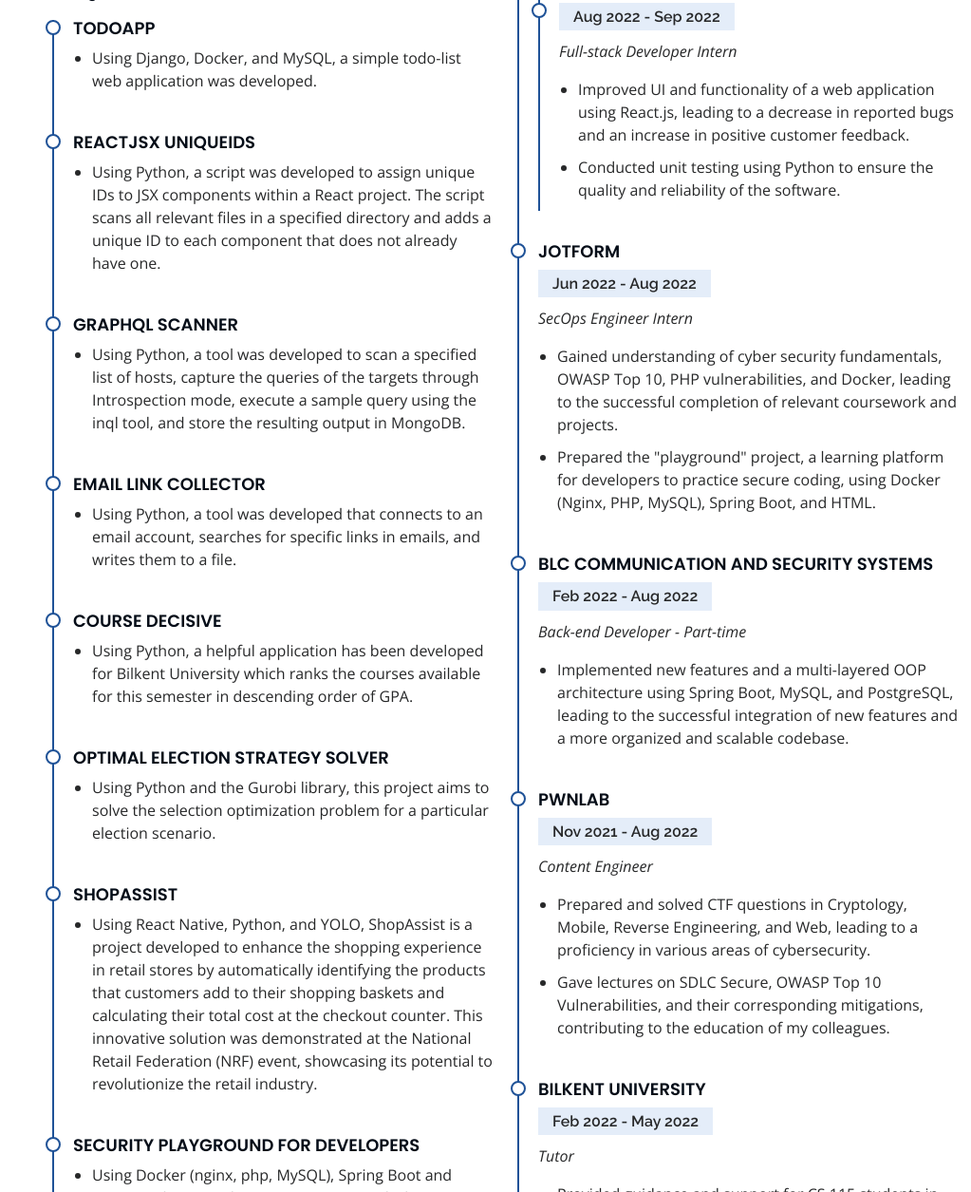
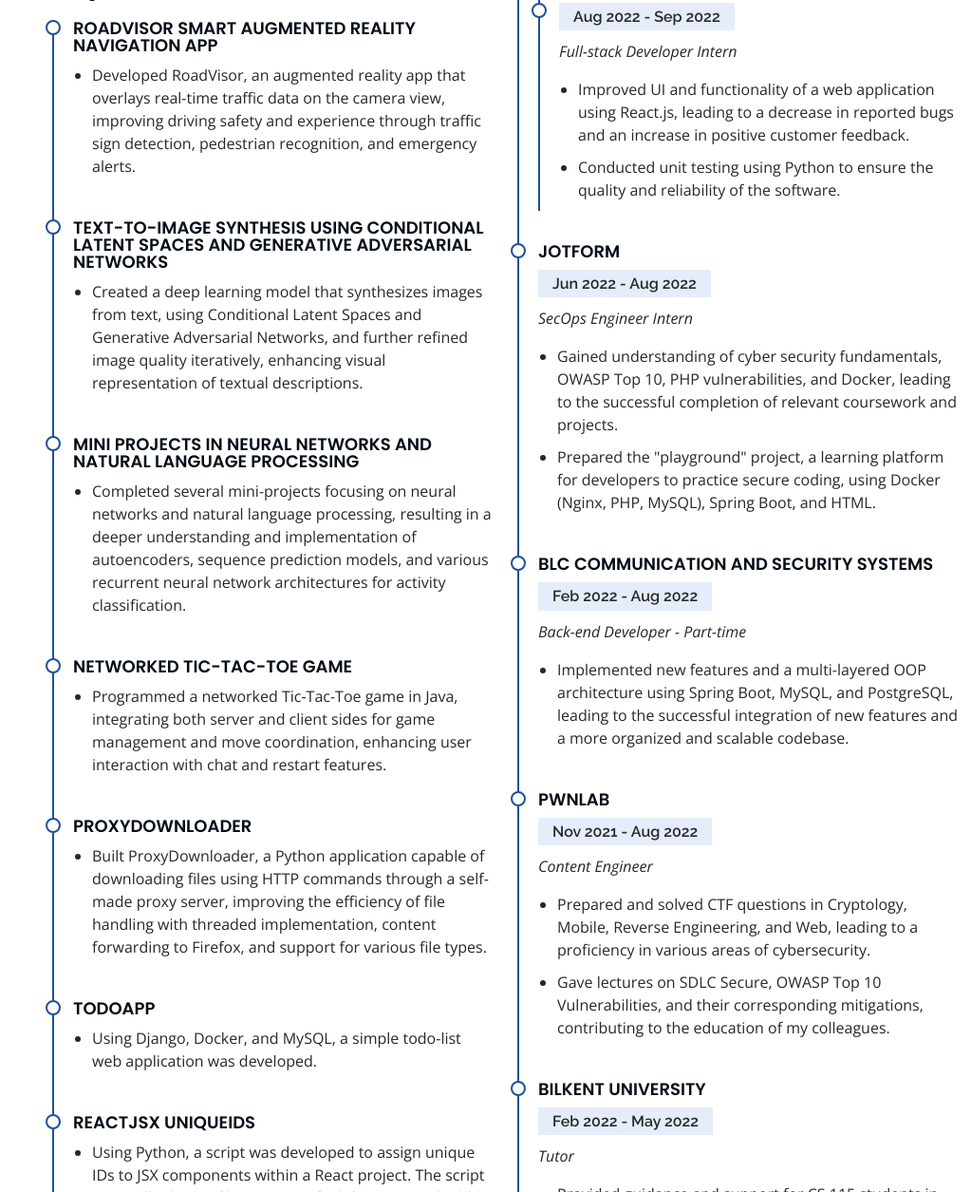
Before and after one commit to farukulutas/farukulutas.github.io, a plain HTML site: page index.html in a window 1280 px wide. Shown: the part 1956-3211 px from the top of the page at 95% size, without its empty margins (257-1280 px from the left). Drawn offline with nearby package versions, Linux system fonts and the light colour scheme.

Commit message:
Update index.html

```diff
--- a/index.html
+++ b/index.html
@@ -115,6 +115,36 @@
               <!-- End Education Section -->
               <!-- ======= Projects Section ======= -->
               <h3 class="resume-title">Projects</h3>
+              <div class="resume-item">
+                <h4>RoadVisor Smart Augmented Reality Navigation App</h4>
+                <ul>
+                  <li>Developed RoadVisor, an augmented reality app that overlays real-time traffic data on the camera view, improving driving safety and experience through traffic sign detection, pedestrian recognition, and emergency alerts.</li>
+                </ul>
+              </div>
+              <div class="resume-item">
+                <h4>Text-to-Image Synthesis using Conditional Latent Spaces and Generative Adversarial Networks</h4>
+                <ul>
+                  <li>Created a deep learning model that synthesizes images from text, using Conditional Latent Spaces and Generative Adversarial Networks, and further refined image quality iteratively, enhancing visual representation of textual descriptions.</li>
+                </ul>
+              </div>
+              <div class="resume-item">
+                <h4>Mini Projects in Neural Networks and Natural Language Processing</h4>
+                <ul>
+                  <li>Completed several mini-projects focusing on neural networks and natural language processing, resulting in a deeper understanding and implementation of autoencoders, sequence prediction models, and various recurrent neural network architectures for activity classification.</li>
+                </ul>
+              </div>
+              <div class="resume-item">
+                <h4>Networked Tic-Tac-Toe Game</h4>
+                <ul>
+                  <li>Programmed a networked Tic-Tac-Toe game in Java, integrating both server and client sides for game management and move coordination, enhancing user interaction with chat and restart features.</li>
+                </ul>
+              </div>
+              <div class="resume-item">
+                <h4>ProxyDownloader</h4>
+                <ul>
+                  <li>Built ProxyDownloader, a Python application capable of downloading files using HTTP commands through a self-made proxy server, improving the efficiency of file handling with threaded implementation, content forwarding to Firefox, and support for various file types.</li>
+                </ul>
+              </div>
               <div class="resume-item">
                 <h4>TodoApp</h4>
                 <ul>
```
